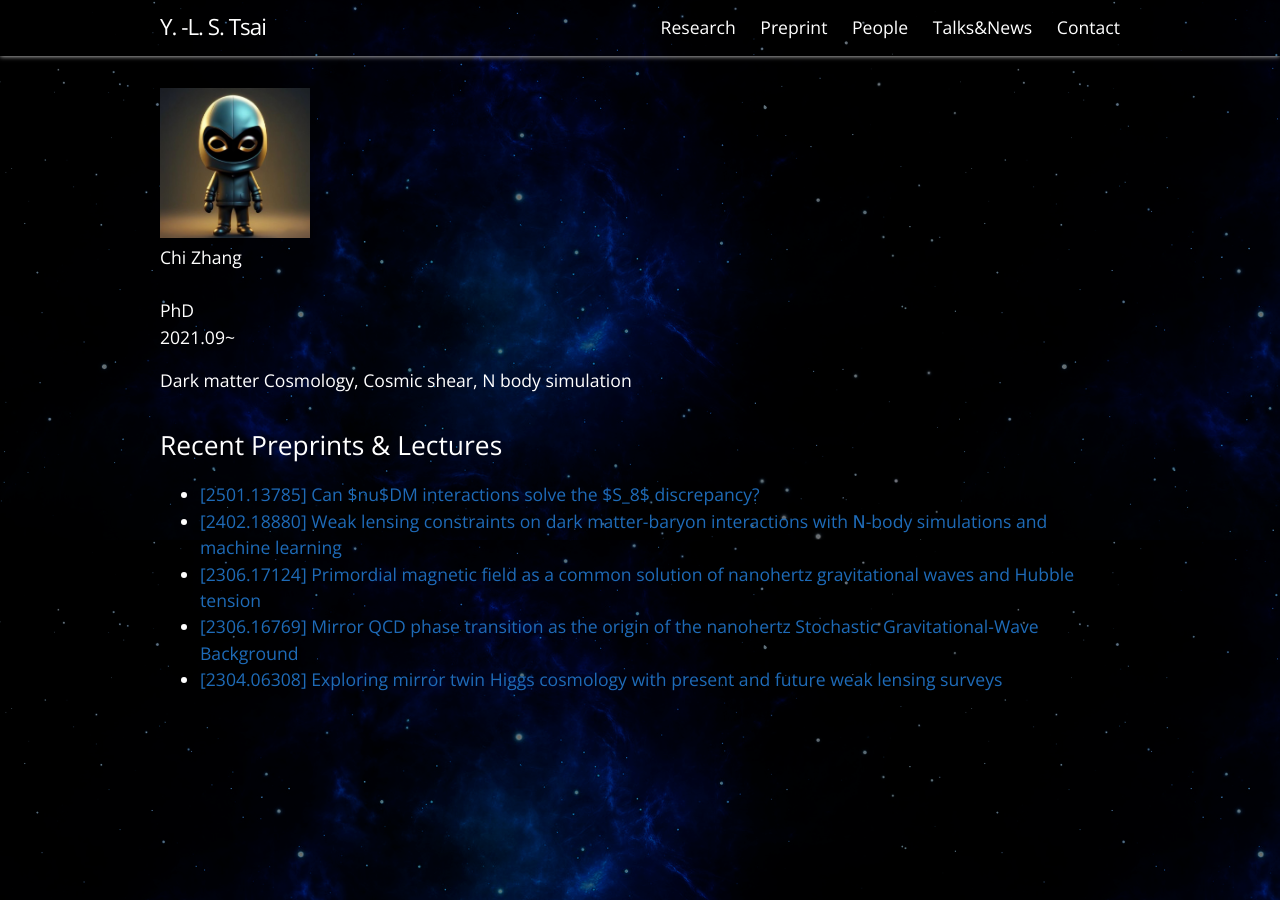
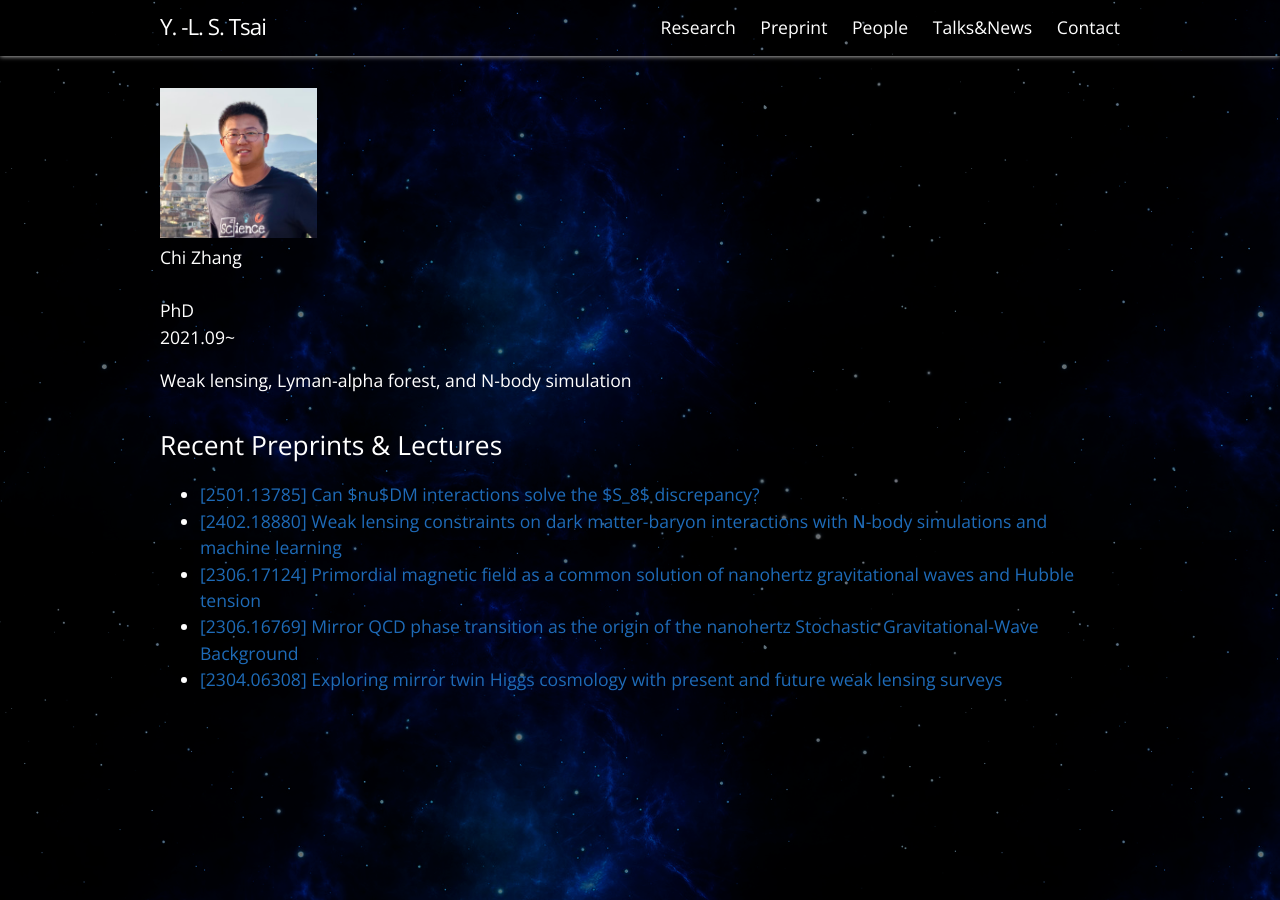
Before and after one commit to smingtsai/PMOdarkmatter, a Jekyll site: the page built from _authors/ZhangChi.md, in a window 1280 px wide. Built offline with Jekyll 4.4.1, drawn with Linux system fonts in a browser that asks for light colours.

Commit message:
Update ZhangChi.md

```diff
--- a/_authors/ZhangChi.md
+++ b/_authors/ZhangChi.md
@@ -4,12 +4,10 @@ name: Chi Zhang
 position: Student
 location: China
 layout: people
-picture: /PMOdarkmatter/assets/authors/moren-man_p.jpg
+picture: /PMOdarkmatter/assets/authors/ChiZhang.jpg
 short_name: Chi Zhang
 time: 2021.09~
 degree: PhD
 ---
 
-Dark matter Cosmology,
-Cosmic shear,
-N body simulation
+Weak lensing, Lyman-alpha forest, and N-body simulation
```
